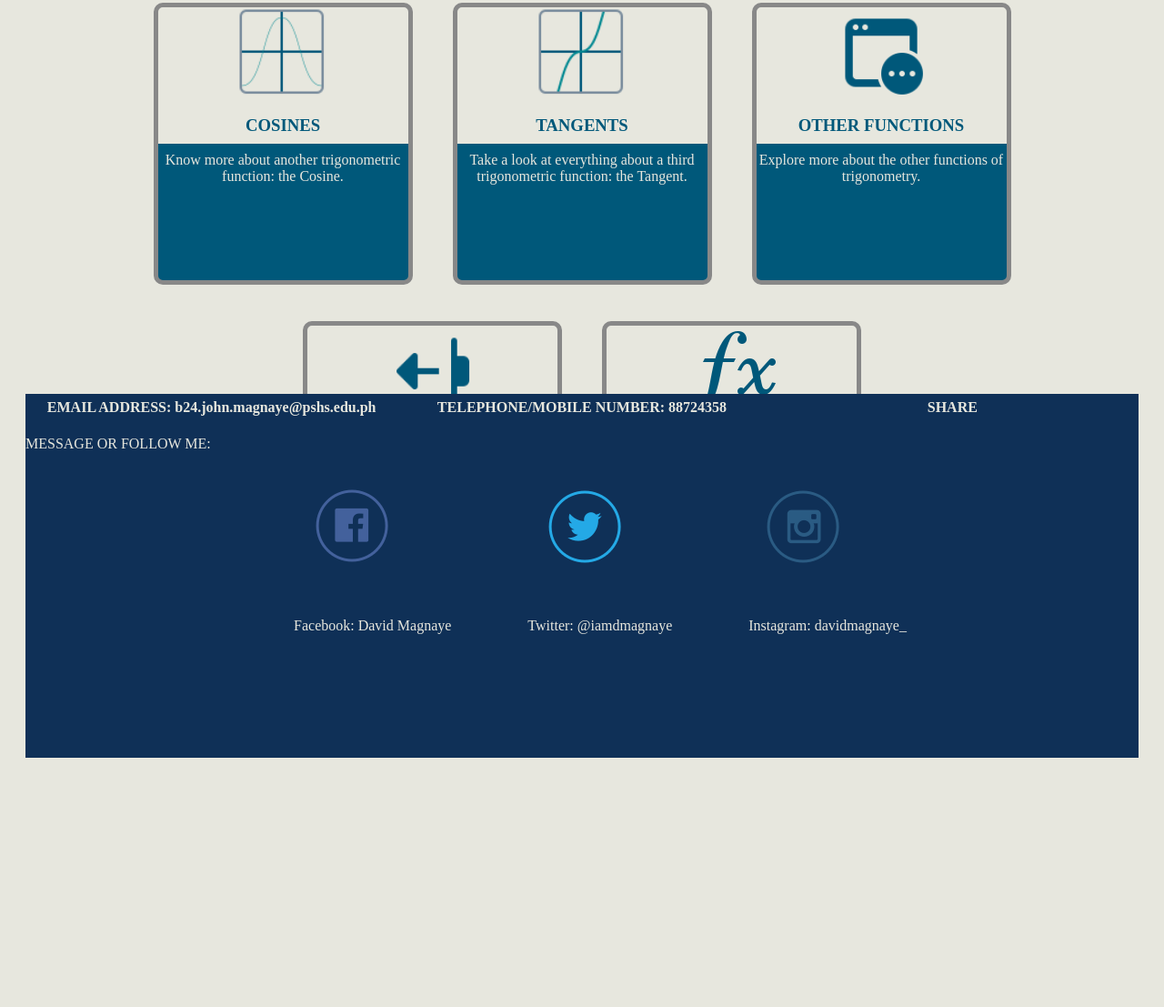
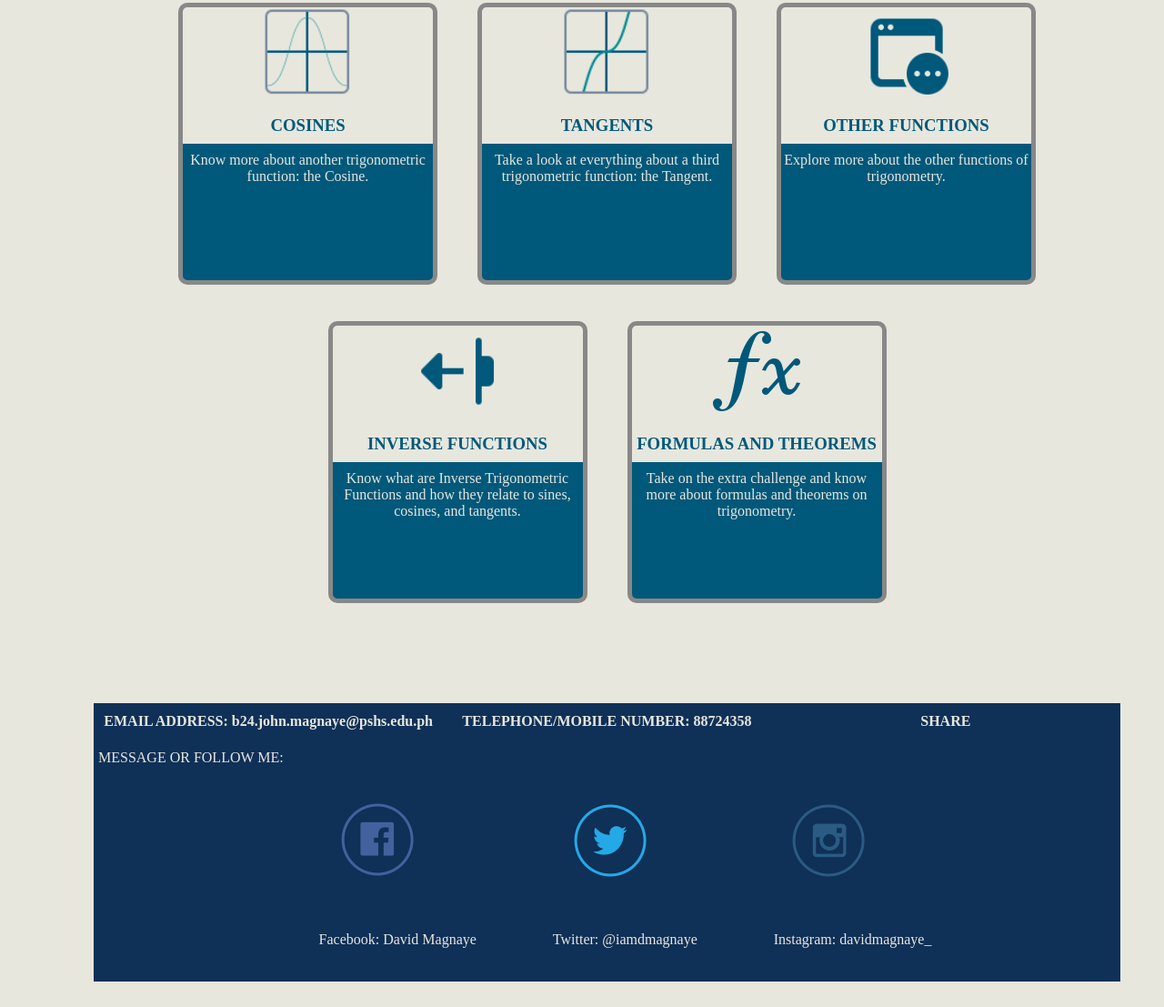
Before and after one commit to DavidMagnaye/DavidMagnaye.github.io, a plain HTML site: page index.html in a window 1280 px wide. Shown: the part 535-1642 px from the top of the page at 91% size. Before the commit the page ends 1388 px from the top, so only its background shows below. Drawn offline with Linux system fonts and the light colour scheme; a web font is replaced by a local one.

Commit message:
fixed website (3)

```diff
--- a/index.html
+++ b/index.html
@@ -1,7 +1,7 @@
 <!DOCTYPE html>
 <html>
 <head>
-    <title>TrigoKNOWmetry: Content Page</title>
+    <title>TrigoKNOWmetry: Home Page</title>
 
 	<!--meta tags-->
 	<meta charset="UTF-8">
@@ -51,7 +51,7 @@
 			margin:0;
 			padding:0;
 			text-align:center;
-			position: absolute;
+			position: relative;
 			top: 160px;
 		}
 		.nav li{
@@ -77,8 +77,9 @@
 		<h1 style="color: #e7e7de;">TrigoKNOWmetry</h1>
 	</div>
 
-	<section style="position: relative; min-height: 100vh;">
-		<nav style="padding-bottom: 120vh;">
+	<section style="position: relative; margin-left: 0px; overflow-x: auto; display: grid;" >
+		<section  class="main-text" style="margin-left: 0px;">
+		<nav style="padding-bottom: 250px; z-index: -1;">
 			<ul class="nav">
 				<li>
 					<a href="htdocs/introduction (FINAL).html">
@@ -183,8 +184,8 @@
 		</nav>
 
 		<!--footer of the webpage-->
+		<footer style="padding: 5px;">
 
-		<footer style="height: 400px;">
 			<table style="width:100%; height:30px; color:#e7e7de;">
 				<tr>
 					<th>EMAIL ADDRESS: b24.john.magnaye@pshs.edu.ph </th>
@@ -220,10 +221,11 @@
 					</li>
 				</ul>
 			</nav>
+
 		</footer>
 
 
-
+		</section>
 	</section>
 </body>
 </html
```
Also changed, not shown: htdocs/definitions (FINAL).html (+1 -1 lines).
